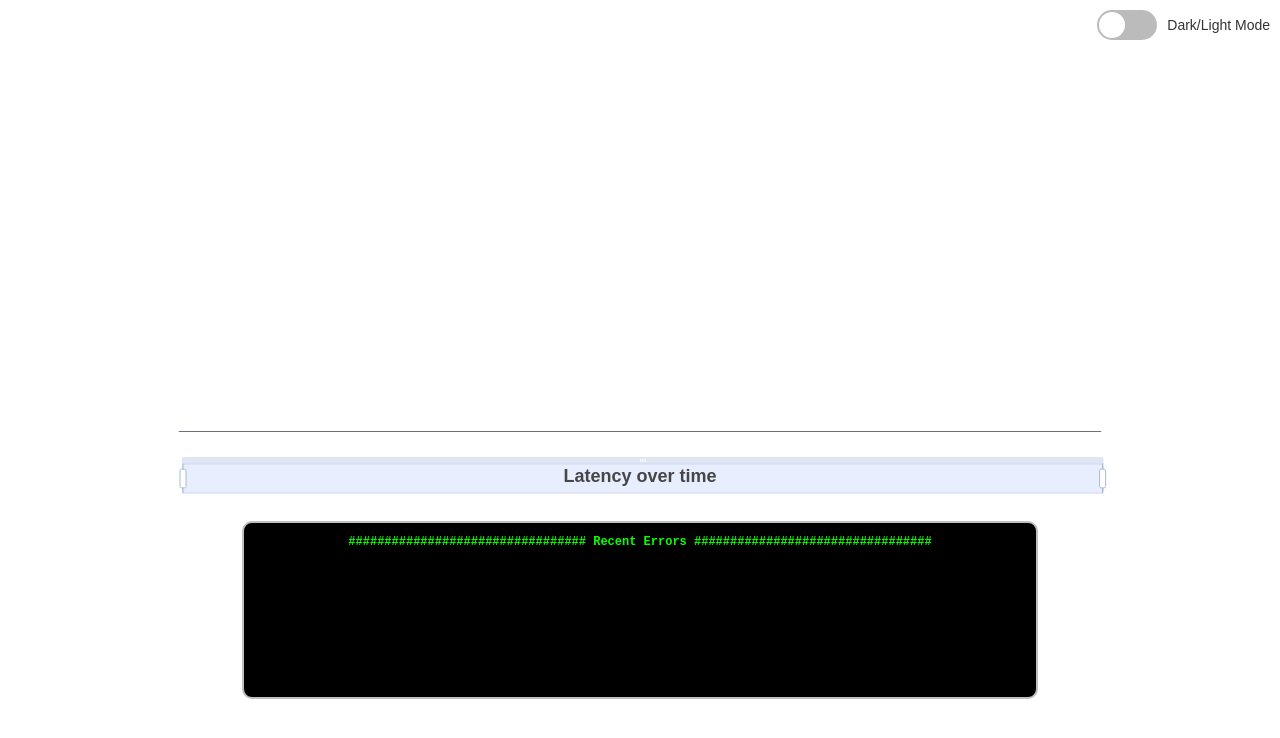
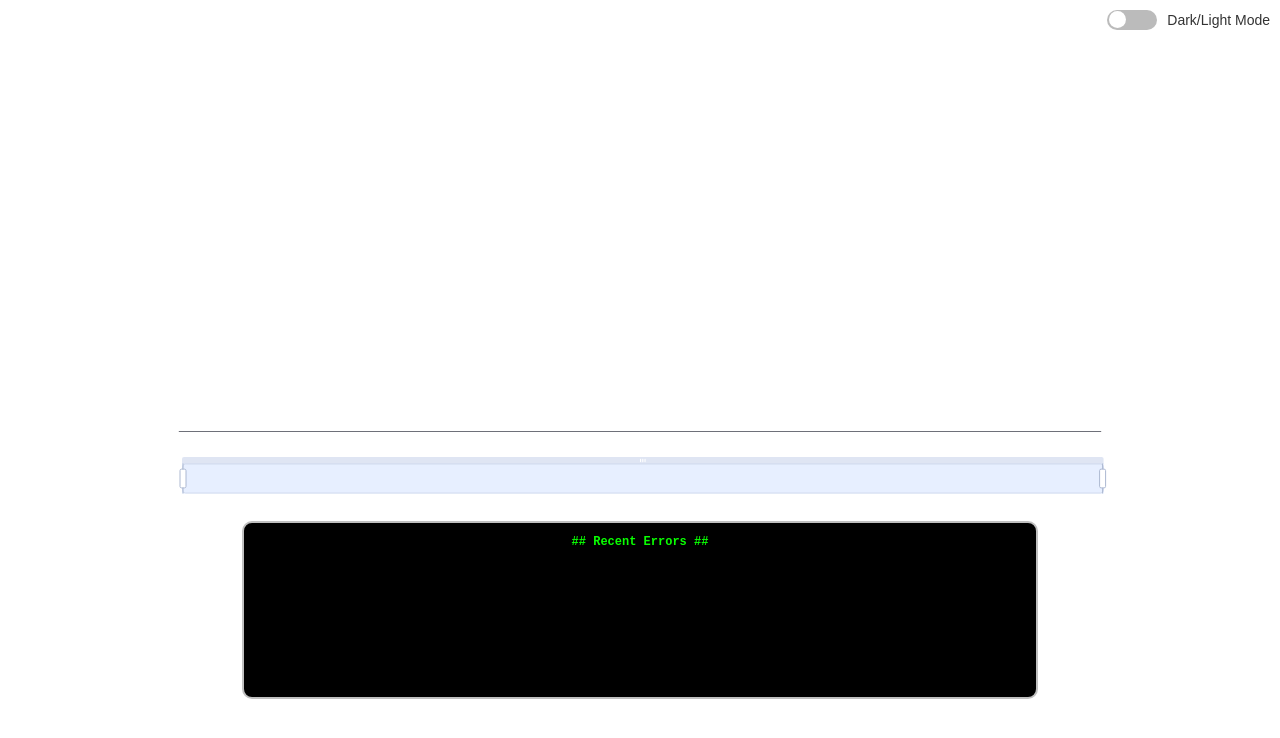
Before and after one commit to furystudio1/netplotter, a plain HTML site: page static/index.html in a window 1280 px wide. Drawn offline with nearby package versions, Linux system fonts and the light colour scheme.

Commit message:
fix:cosmetics

```diff
--- a/static/index.html
+++ b/static/index.html
@@ -21,7 +21,7 @@
     <div id="main"></div>
     <div id="errors">
         <div id="errorTitle">
-            ################################# Recent Errors #################################
+            ## Recent Errors ##
         <br/>
         </div>
         <div id="errorMessage"></div>
@@ -30,11 +30,7 @@
         const chart = echarts.init(document.getElementById('main'));
 
         const option = {
-            title: {
-                text: 'Latency over time',
-                bottom: 10, // Positions the title to the bottom
-                left: 'center', // Centers the title
-            },
+
             tooltip: {
                 trigger: 'axis',
                 formatter: function (params) {
--- a/static/styles.css
+++ b/static/styles.css
@@ -63,8 +63,8 @@ body {
 .switch {
     position: relative;
     display: inline-block;
-    width: 60px;
-    height: 30px;
+    width: 50px;
+    height: 20px;
     margin-right: 10px;
 }
 
@@ -88,8 +88,8 @@ body {
 .slider:before {
     position: absolute;
     content: "";
-    height: 26px;
-    width: 26px;
+    height: 17px;
+    width: 17px;
     left: 2px;
     bottom: 2px;
     background-color: white;
@@ -117,6 +117,7 @@ body[data-theme="dark"] .slider {
 
 [data-theme="dark"] #main {
     background-color: #232323;
+    color: #e0e0e0;
 }
 
 [data-theme="dark"] h3 {
```
